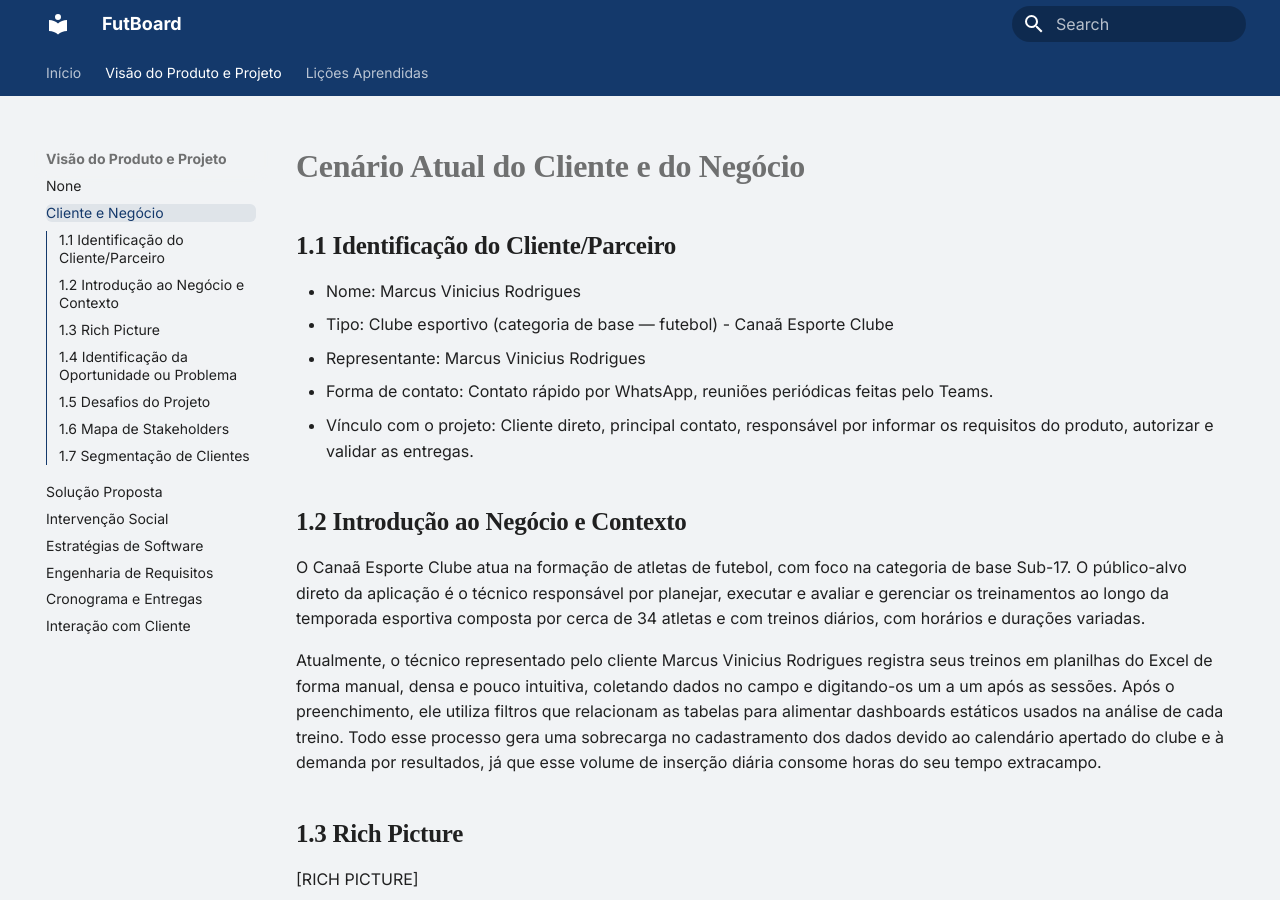
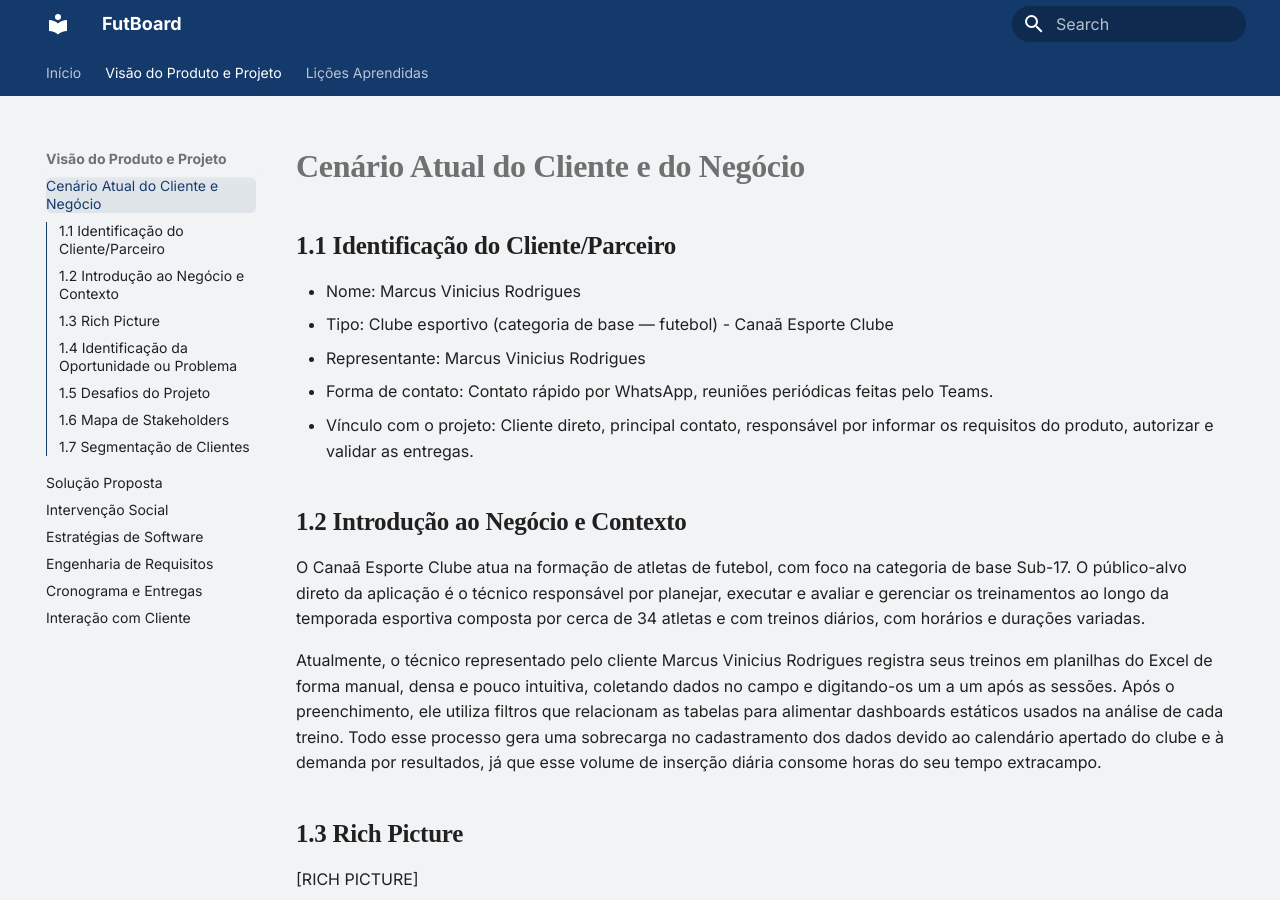
Before and after one commit to mdsreq-fga-unb/REQ-2026.2-T01-FutBoard, an MkDocs documentation site: the page built from docs/visao-produto/cenario-atual.md, in a window 1280 px wide and 900 px high. Built offline with MkDocs 1.6.1 and Material for MkDocs 9.7.7, drawn with Linux system fonts in a browser that asks for light colours.

Commit message:
docs: Atualiza menu

```diff
--- a/mkdocs.yml
+++ b/mkdocs.yml
@@ -30,8 +30,7 @@ extra_css:
 nav:
   - Início: index.md
   - Visão do Produto e Projeto:
-      - visao-produto/index.md
-      - Cliente e Negócio: visao-produto/cenario-atual.md
+      - Cenário Atual do Cliente e Negócio: visao-produto/cenario-atual.md
       - Solução Proposta: visao-produto/solucao-proposta.md
       - Intervenção Social: visao-produto/intervencao-social.md
       - Estratégias de Software: visao-produto/estrategias-esw.md
```
